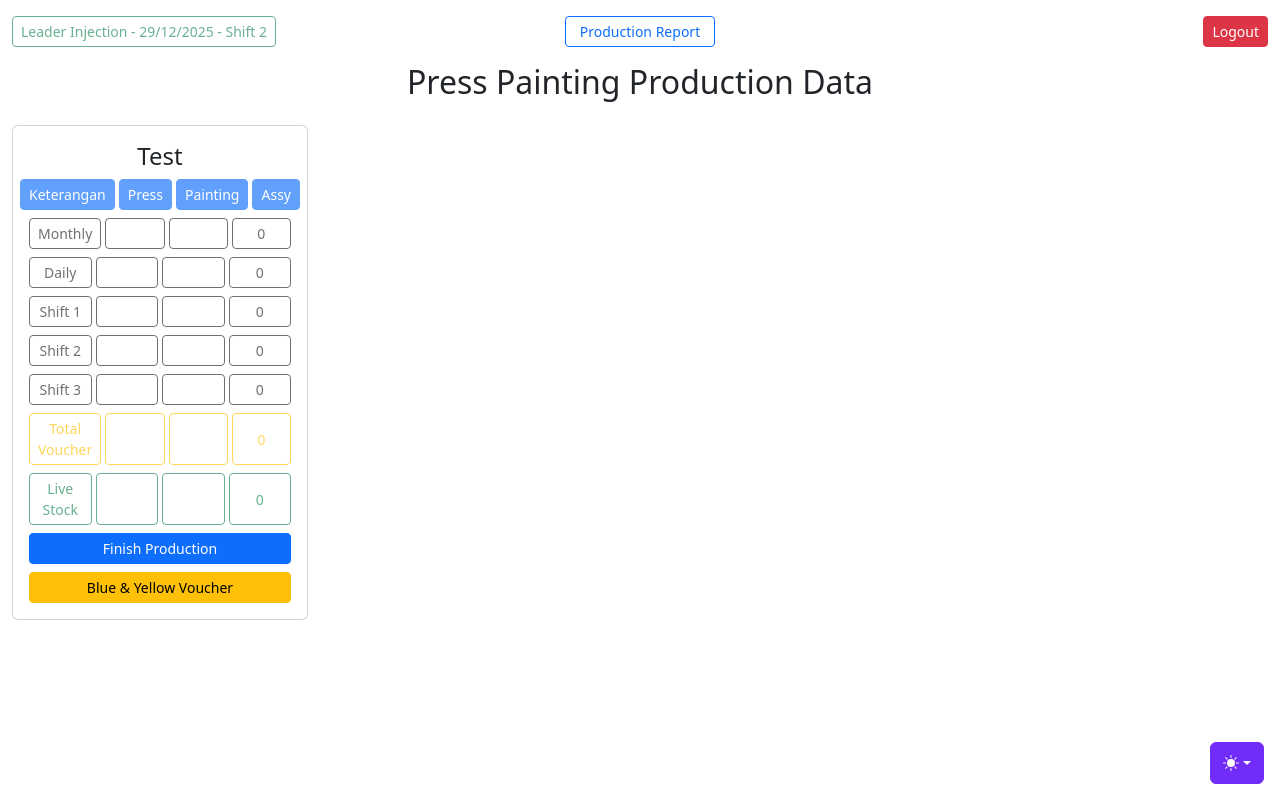
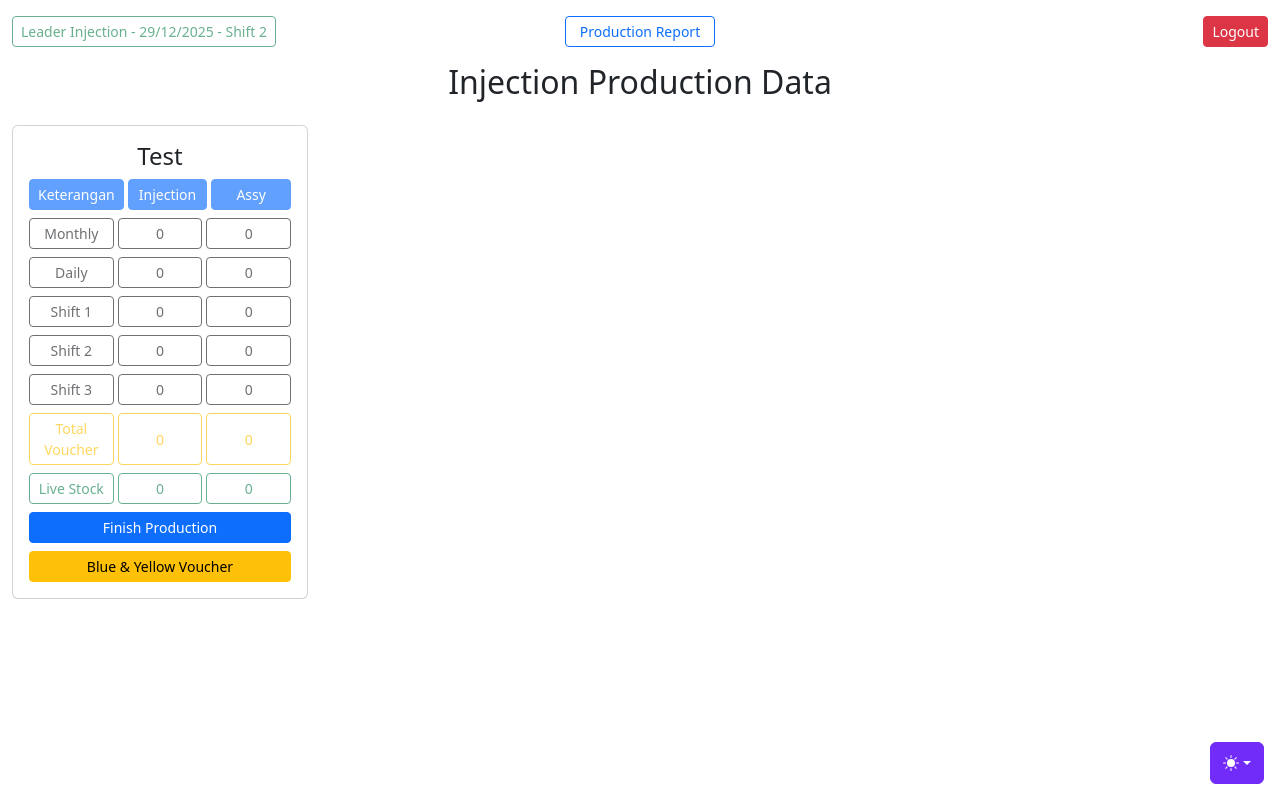
Before and after one commit to 19032-MuhammadRaffi/LOT-INJ, a PHP site: page /page/inj/index.php in a window 1280 px wide. Shown: the top 785 px of the page. Run offline with PHP 8.4, Linux system fonts and the light colour scheme; a user stored in the database is signed in; data comes from the database, SQL or seed files in the repository; both versions use the stored data as it was after the commit; tables that the repository leaves empty hold one stand-in row (values such as "Sample post"); data that the repository does not hold is empty.

Commit message:
Update Final 1.1

```diff
--- a/page/inj/function_index.php
+++ b/page/inj/function_index.php
@@ -63,7 +63,7 @@ function updateHistoryLS($conn)
             // UPDATE
             mysqli_query($conn, "
                 UPDATE history_ls
-                SET qty_end_injection = $qtyInjection,
+                SET qty_end_injection = $qtyInjection
                 WHERE part_code = '$partCode'
                 AND DATE_FORMAT(date_prod, '%Y-%m') = DATE_FORMAT(CURDATE(), '%Y-%m')
             ");
@@ -71,7 +71,7 @@ function updateHistoryLS($conn)
             // INSERT
             mysqli_query($conn, "
                 INSERT INTO history_ls
-                (date_prod, part_code, qty_end_injection, qty_end_assy)
+                (date_prod, part_code, qty_end_injection)
                 VALUES
                 (CURDATE(), '$partCode', $qtyInjection)
             ");
@@ -182,7 +182,6 @@ foreach ($komponen as &$d) {
     $stockData = mysqli_fetch_assoc($queryStock);
 
     $d['stock_injection'] = (int)$stockData['qty_injection'];
-    $d['stock_assy'] = (int)$stockData['qty_assy'];
 }
 unset($d);
 
@@ -296,12 +295,22 @@ if (isset($_POST['btn_voucher'])) {
         }
 
         // UPDATE TABLE PART STOCK
-        if (!mysqli_query($conn, "
+        if ($area === 'assy') {
+            if (!mysqli_query($conn, "
+                UPDATE part
+                SET qty_injection = qty_injection - $qty
+                WHERE part_code = '$partCode'
+            ")) {
+                throw new Exception('Gagal update part stock untuk assy');
+            }
+        } else {
+            if (!mysqli_query($conn, "
                 UPDATE part
                 SET qty_{$area} = qty_{$area} - $qty
                 WHERE part_code = '$partCode'
             ")) {
-            throw new Exception('Gagal update part stock');
+                throw new Exception('Gagal update part stock untuk press/paint');
+            }
         }
 
         // COMMIT
--- a/page/inj/index.php
+++ b/page/inj/index.php
@@ -57,7 +57,7 @@ require 'function_index.php';
         </div>
         <!-- Data -->
         <div class="row mt-3">
-            <p class="h2">Press Painting Production Data</p>
+            <p class="h2">Injection Production Data</p>
             <?php foreach ($komponen as $kode => $data): ?>
                 <div class="col-md-6 col-lg-6 col-xl-3 mt-3">
                     <div class="card text-center mb-3">
@@ -66,64 +66,56 @@ require 'function_index.php';
                             <!-- Header -->
                             <div class="d-flex justify-content-center mt-2">
                                 <button type="button" class="me-1 btn btn-sm btn-primary w-100" disabled>Keterangan</button>
-                                <button type="button" class="me-1 btn btn-sm btn-primary w-100" disabled>Press</button>
-                                <button type="button" class="me-1 btn btn-sm btn-primary w-100" disabled>Painting</button>
+                                <button type="button" class="me-1 btn btn-sm btn-primary w-100" disabled>Injection</button>
                                 <button type="button" class="btn btn-sm btn-primary w-100" disabled>Assy</button>
                             </div>
 
                             <!-- Monthly Transaction -->
                             <div class="d-flex justify-content-center mt-2">
                                 <button type="button" class="me-1 btn btn-sm btn-outline w-100" disabled>Monthly</button>
-                                <button type="button" class="me-1 btn btn-sm btn-outline w-100" disabled><?= $data['total_press'] ?></button>
-                                <button type="button" class="me-1 btn btn-sm btn-outline w-100" disabled><?= $data['total_paint'] ?></button>
+                                <button type="button" class="me-1 btn btn-sm btn-outline w-100" disabled><?= $data['total_injection'] ?></button>
                                 <button type="button" class="btn btn-sm btn-outline w-100" disabled><?= $data['total_assy'] ?></button>
                             </div>
 
                             <!-- Daily Transaction -->
                             <div class="d-flex justify-content-center mt-2">
                                 <button type="button" class="me-1 btn btn-sm btn-outline w-100" disabled>Daily</button>
-                                <button type="button" class="me-1 btn btn-sm btn-outline w-100" disabled><?= $data['daily_press'] ?></button>
-                                <button type="button" class="me-1 btn btn-sm btn-outline w-100" disabled><?= $data['daily_paint'] ?></button>
+                                <button type="button" class="me-1 btn btn-sm btn-outline w-100" disabled><?= $data['daily_injection'] ?></button>
                                 <button type="button" class="btn btn-sm btn-outline w-100" disabled><?= $data['daily_assy'] ?></button>
                             </div>
 
                             <!-- Shift 1 Transaction -->
                             <div class="d-flex justify-content-center mt-2">
                                 <button type="button" class="me-1 btn btn-sm btn-outline w-100" disabled>Shift 1</button>
-                                <button type="button" class="me-1 btn btn-sm btn-outline w-100" disabled><?= $data['shift1_press'] ?></button>
-                                <button type="button" class="me-1 btn btn-sm btn-outline w-100" disabled><?= $data['shift1_paint'] ?></button>
+                                <button type="button" class="me-1 btn btn-sm btn-outline w-100" disabled><?= $data['shift1_injection'] ?></button>
                                 <button type="button" class="btn btn-sm btn-outline w-100" disabled><?= $data['shift1_assy'] ?></button>
                             </div>
 
                             <!-- Shift 2 Transaction -->
                             <div class="d-flex justify-content-center mt-2">
                                 <button type="button" class="me-1 btn btn-sm btn-outline w-100" disabled>Shift 2</button>
-                                <button type="button" class="me-1 btn btn-sm btn-outline w-100" disabled><?= $data['shift2_press'] ?></button>
-                                <button type="button" class="me-1 btn btn-sm btn-outline w-100" disabled><?= $data['shift2_paint'] ?></button>
+                                <button type="button" class="me-1 btn btn-sm btn-outline w-100" disabled><?= $data['shift2_injection'] ?></button>
                                 <button type="button" class="btn btn-sm btn-outline w-100" disabled><?= $data['shift2_assy'] ?></button>
                             </div>
 
                             <!-- Shift 3 Transaction -->
                             <div class="d-flex justify-content-center mt-2">
                                 <button type="button" class="me-1 btn btn-sm btn-outline w-100" disabled>Shift 3</button>
-                                <button type="button" class="me-1 btn btn-sm btn-outline w-100" disabled><?= $data['shift3_press'] ?></button>
-                                <button type="button" class="me-1 btn btn-sm btn-outline w-100" disabled><?= $data['shift3_paint'] ?></button>
+                                <button type="button" class="me-1 btn btn-sm btn-outline w-100" disabled><?= $data['shift3_injection'] ?></button>
                                 <button type="button" class="btn btn-sm btn-outline w-100" disabled><?= $data['shift3_assy'] ?></button>
                             </div>
 
                             <!-- Total BK -->
                             <div class="d-flex justify-content-center mt-2">
                                 <button type="button" class="btn btn-sm btn-outline-warning w-100 me-1" disabled>Total Voucher</button>
-                                <button type="button" class="btn btn-sm btn-outline-warning w-100 me-1" disabled><?= $data['qty_bk_press'] ?></button>
-                                <button type="button" class="btn btn-sm btn-outline-warning w-100 me-1" disabled><?= $data['qty_bk_paint'] ?></button>
+                                <button type="button" class="btn btn-sm btn-outline-warning w-100 me-1" disabled><?= $data['qty_bk_injection'] ?></button>
                                 <button type="button" class="btn btn-sm btn-outline-warning w-100" disabled><?= $data['qty_bk_assy'] ?></button>
                             </div>
 
                             <!-- Live Stock -->
                             <div class="d-flex justify-content-center mt-2">
                                 <button type="button" class="btn btn-sm btn-outline-success w-100 me-1" disabled>Live Stock</button>
-                                <button type="button" class="btn btn-sm btn-outline-success w-100 me-1" disabled><?= $data['stock_press'] ?></button>
-                                <button type="button" class="btn btn-sm btn-outline-success w-100 me-1" disabled><?= $data['stock_paint'] ?></button>
+                                <button type="button" class="btn btn-sm btn-outline-success w-100 me-1" disabled><?= $data['stock_injection'] ?></button>
                                 <button type="button" class="btn btn-sm btn-outline-success w-100" disabled><?= $data['total_assy'] ?></button>
                             </div>
 
@@ -184,8 +176,7 @@ require 'function_index.php';
                                                     </div>
                                                     <div class="form-floating mb-3">
                                                         <select name="area" class="form-select" id="floatingSelect" aria-label="Floating label select example">
-                                                            <option value="press">PRESS</option>
-                                                            <option value="paint">PAINT</option>
+                                                            <option value="injection">INJECTION</option>
                                                             <option value="assy">ASSY</option>
                                                         </select>
                                                         <label for="floatingSelect">Area</label>
```
Also changed, not shown: db/seid_ac_inj.sql (+36 -1 lines), index.php (+4 -4 lines), page/inj/function_history.php (+11 -17 lines), page/inj/history.php (+7 -14 lines).
